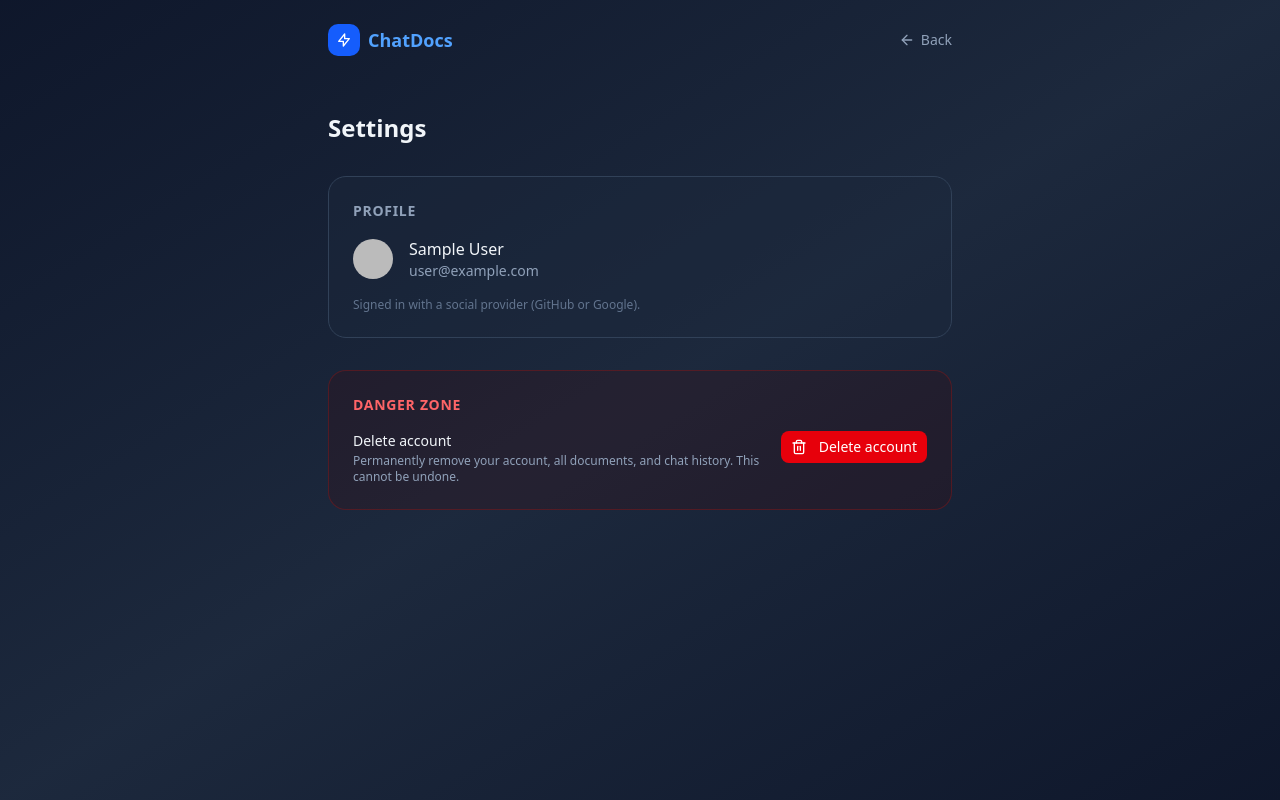
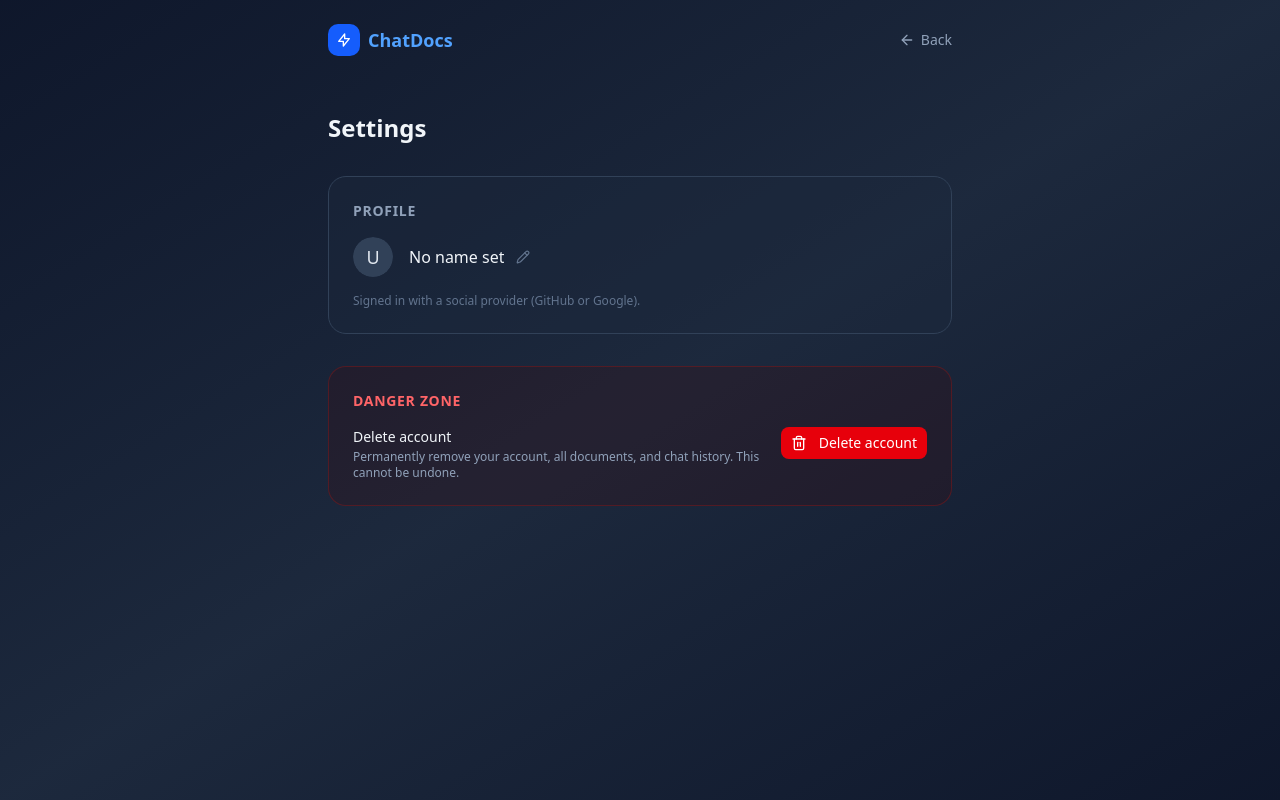
Before and after one commit to earthddx/next-rag, a Next.js app: page /settings in a window 1280 px wide. Built offline with nearby package versions, Linux system fonts and the light colour scheme; no server answers; the database is empty; sample sign-in values are in the browser's storage.

Commit message:
Allow name and avatar update

```diff
--- /dev/null
+++ b/app/api/user/avatar/route.ts
@@ -0,0 +1,47 @@
+import { NextRequest, NextResponse } from "next/server";
+import { getServerSession } from "next-auth";
+import { authConfig } from "@/lib/auth";
+import { prisma } from "@/lib/prisma";
+import { put, del } from "@vercel/blob";
+
+const MAX_SIZE = 2 * 1024 * 1024; // 2 MB
+const ALLOWED_TYPES = ["image/jpeg", "image/png", "image/webp", "image/gif"];
+
+export async function POST(req: NextRequest) {
+    const session = await getServerSession(authConfig);
+    if (!session?.user) {
+        return NextResponse.json({ error: "Unauthorized" }, { status: 401 });
+    }
+
+    const userId = (session.user as any).id as string;
+
+    const formData = await req.formData();
+    const file = formData.get("file") as File | null;
+
+    if (!file) {
+        return NextResponse.json({ error: "No file provided" }, { status: 400 });
+    }
+    if (!ALLOWED_TYPES.includes(file.type)) {
+        return NextResponse.json({ error: "Only JPEG, PNG, WebP or GIF images are allowed" }, { status: 400 });
+    }
+    if (file.size > MAX_SIZE) {
+        return NextResponse.json({ error: "Image must be under 2 MB" }, { status: 413 });
+    }
+
+    const buffer = Buffer.from(await file.arrayBuffer());
+    const ext = file.type.split("/")[1].replace("jpeg", "jpg");
+    const blob = await put(`avatars/${userId}/${Date.now()}.${ext}`, buffer, {
+        access: "public",
+        contentType: file.type,
+    });
+
+    // Delete old avatar if it was previously stored in our blob (best-effort)
+    const existing = await prisma.user.findUnique({ where: { id: userId }, select: { image: true } });
+    if (existing?.image?.includes("blob.vercel-storage.com")) {
+        await del(existing.image).catch(() => null);
+    }
+
+    await prisma.user.update({ where: { id: userId }, data: { image: blob.url } });
+
+    return NextResponse.json({ image: blob.url });
+}
--- /dev/null
+++ b/app/api/user/profile/route.ts
@@ -0,0 +1,26 @@
+import { NextRequest, NextResponse } from "next/server";
+import { getServerSession } from "next-auth";
+import { authConfig } from "@/lib/auth";
+import { prisma } from "@/lib/prisma";
+
+export async function PATCH(req: NextRequest) {
+    const session = await getServerSession(authConfig);
+    if (!session?.user) {
+        return NextResponse.json({ error: "Unauthorized" }, { status: 401 });
+    }
+
+    const userId = (session.user as any).id as string;
+    const { name } = await req.json();
+
+    if (typeof name !== "string" || !name.trim()) {
+        return NextResponse.json({ error: "Name is required" }, { status: 400 });
+    }
+
+    const updated = await prisma.user.update({
+        where: { id: userId },
+        data: { name: name.trim() },
+        select: { name: true },
+    });
+
+    return NextResponse.json({ name: updated.name });
+}
--- a/app/chatroom/page.tsx
+++ b/app/chatroom/page.tsx
@@ -1,16 +1,21 @@
 import { getServerSession } from "next-auth";
 import { authConfig, loginRequiredServer } from "@/lib/auth";
+import { prisma } from "@/lib/prisma";
 import Chat from "@/components/custom/chat";
 import Toolbar from "@/components/custom/Toolbar";
-
-
 
 const ChatPage = async () => {
     await loginRequiredServer();
     const session = await getServerSession(authConfig);
+    const userId = (session?.user as any)?.id as string;
+
+    const user = await prisma.user.findUnique({
+        where: { id: userId },
+        select: { name: true, image: true, email: true },
+    });
 
     return <div>
-        <Toolbar userName={session?.user?.name} userImageSrc={session?.user?.image} userEmail={session?.user?.email} />
+        <Toolbar userName={user?.name} userImageSrc={user?.image} userEmail={user?.email} />
         <Chat />
     </div>
 };
--- a/app/settings/page.tsx
+++ b/app/settings/page.tsx
@@ -10,17 +10,16 @@ export default async function SettingsPage() {
 
     const userId = (session.user as any).id as string;
 
-    // Check if this user has a password (credentials-based account)
     const dbUser = await prisma.user.findUnique({
         where: { id: userId },
-        select: { password: true },
+        select: { name: true, email: true, image: true, password: true },
     });
 
     return (
         <SettingsClient
-            userName={session.user.name}
-            userEmail={session.user.email}
-            userImageSrc={session.user.image}
+            userName={dbUser?.name}
+            userEmail={dbUser?.email}
+            userImageSrc={dbUser?.image}
             hasPassword={!!dbUser?.password}
         />
     );
--- a/components/custom/settings-client.tsx
+++ b/components/custom/settings-client.tsx
@@ -1,10 +1,10 @@
 'use client';
 
-import { useState } from "react";
+import { useState, useRef } from "react";
 import { useRouter } from "next/navigation";
 import { signOut } from "next-auth/react";
 import Link from "next/link";
-import { ArrowLeft, Trash2 } from "lucide-react";
+import { ArrowLeft, Trash2, Check, Pencil, X, Camera } from "lucide-react";
 import LogoBrand from "@/components/custom/logo-brand";
 import { Avatar, AvatarImage, AvatarFallback } from "@/components/ui/avatar";
 import { Button } from "@/components/ui/button";
@@ -31,6 +31,63 @@ export default function SettingsClient({
     const router = useRouter();
     const [deleteOpen, setDeleteOpen] = useState(false);
     const [deleting, setDeleting] = useState(false);
+    const [displayName, setDisplayName] = useState(userName ?? "");
+    const [editingName, setEditingName] = useState(false);
+    const [nameInput, setNameInput] = useState(userName ?? "");
+    const [savingName, setSavingName] = useState(false);
+    const [nameError, setNameError] = useState("");
+    const [avatarSrc, setAvatarSrc] = useState(userImageSrc ?? "");
+    const [uploadingAvatar, setUploadingAvatar] = useState(false);
+    const [avatarError, setAvatarError] = useState("");
+    const fileInputRef = useRef<HTMLInputElement>(null);
+
+    async function handleAvatarChange(e: React.ChangeEvent<HTMLInputElement>) {
+        const file = e.target.files?.[0];
+        if (!file) return;
+        setAvatarError("");
+        setUploadingAvatar(true);
+        const form = new FormData();
+        form.append("file", file);
+        const res = await fetch("/api/user/avatar", { method: "POST", body: form });
+        setUploadingAvatar(false);
+        if (res.ok) {
+            const { image } = await res.json();
+            setAvatarSrc(image);
+        } else {
+            const { error } = await res.json().catch(() => ({ error: "Upload failed." }));
+            setAvatarError(error ?? "Upload failed.");
+        }
+        // Reset so the same file can be re-selected if needed
+        e.target.value = "";
+    }
+
+    async function handleSaveName() {
+        if (!nameInput.trim()) {
+            setNameError("Name cannot be empty.");
+            return;
+        }
+        setSavingName(true);
+        setNameError("");
+        const res = await fetch("/api/user/profile", {
+            method: "PATCH",
+            headers: { "Content-Type": "application/json" },
+            body: JSON.stringify({ name: nameInput.trim() }),
+        });
+        setSavingName(false);
+        if (res.ok) {
+            const { name } = await res.json();
+            setDisplayName(name);
+            setEditingName(false);
+        } else {
+            setNameError("Failed to save. Please try again.");
+        }
+    }
+
+    function handleCancelEdit() {
+        setNameInput(displayName);
+        setNameError("");
+        setEditingName(false);
+    }
 
     async function handleDeleteAccount() {
         setDeleting(true);
@@ -69,18 +126,94 @@ export default function SettingsClient({
                         Profile
                     </h2>
                     <div className="flex items-center gap-4">
+                        {/* Clickable avatar upload zone */}
+                        <button
+                            type="button"
+                            onClick={() => fileInputRef.current?.click()}
+                            disabled={uploadingAvatar}
+                            className="relative shrink-0 rounded-full focus:outline-none focus:ring-2 focus:ring-blue-500 group"
+                            aria-label="Change profile picture"
+                        >
                             <Avatar size="lg">
-                            {userImageSrc ? (
-                                <AvatarImage src={userImageSrc} alt={userName ?? "User"} />
+                                {avatarSrc ? (
+                                    <AvatarImage src={avatarSrc} alt={displayName || "User"} />
                                 ) : null}
                                 <AvatarFallback className="bg-slate-700 text-slate-200 text-lg">
-                                {userName ? userName.charAt(0).toUpperCase() : "U"}
+                                    {displayName ? displayName.charAt(0).toUpperCase() : "U"}
                                 </AvatarFallback>
                             </Avatar>
-                        <div className="min-w-0">
+                            <span className="absolute inset-0 flex items-center justify-center rounded-full bg-black/50 opacity-0 transition group-hover:opacity-100">
+                                {uploadingAvatar
+                                    ? <span className="size-4 rounded-full border-2 border-white border-t-transparent animate-spin" />
+                                    : <Camera className="size-4 text-white" />
+                                }
+                            </span>
+                        </button>
+                        <input
+                            ref={fileInputRef}
+                            type="file"
+                            accept="image/jpeg,image/png,image/webp,image/gif"
+                            className="hidden"
+                            onChange={handleAvatarChange}
+                        />
+                        {avatarError && (
+                            <p className="text-xs text-red-400 -mt-2">{avatarError}</p>
+                        )}
+                        <div className="min-w-0 flex-1">
+                            {editingName ? (
+                                <div className="space-y-1">
+                                    <div className="flex items-center gap-2">
+                                        <input
+                                            autoFocus
+                                            type="text"
+                                            value={nameInput}
+                                            onChange={(e) => setNameInput(e.target.value)}
+                                            onKeyDown={(e) => {
+                                                if (e.key === "Enter") handleSaveName();
+                                                if (e.key === "Escape") handleCancelEdit();
+                                            }}
+                                            className="flex-1 rounded-lg border border-slate-600 bg-slate-900 px-3 py-1.5 text-sm text-slate-100 outline-none focus:border-blue-500 focus:ring-1 focus:ring-blue-500"
+                                        />
+                                        <button
+                                            type="button"
+                                            onClick={handleSaveName}
+                                            disabled={savingName}
+                                            className="p-1.5 rounded-lg text-green-400 hover:bg-slate-700 disabled:opacity-50 transition"
+                                            aria-label="Save name"
+                                        >
+                                            <Check className="size-4" />
+                                        </button>
+                                        <button
+                                            type="button"
+                                            onClick={handleCancelEdit}
+                                            className="p-1.5 rounded-lg text-slate-400 hover:bg-slate-700 transition"
+                                            aria-label="Cancel"
+                                        >
+                                            <X className="size-4" />
+                                        </button>
+                                    </div>
+                                    {nameError && (
+                                        <p className="text-xs text-red-400">{nameError}</p>
+                                    )}
+                                </div>
+                            ) : (
+                                <div className="flex items-center gap-2">
                                     <p className="text-base font-medium text-slate-100 truncate">
-                                {userName ?? "No name set"}
+                                        {displayName || "No name set"}
                                     </p>
+                                    <button
+                                        type="button"
+                                        onClick={() => {
+                                            setNameInput(displayName);
+                                            setEditingName(true);
+                                        }}
+                                        className="p-1 rounded text-slate-500 hover:text-slate-300 hover:bg-slate-700 transition"
+                                        aria-label="Edit name"
+                                    >
+                                        <Pencil className="size-3.5" />
+                                    </button>
+                                </div>
+                            )}
                             <p className="text-sm text-slate-400 truncate">{userEmail}</p>
                         </div>
                     </div>
```
Lines whose indentation alone changed are shown as unchanged.
